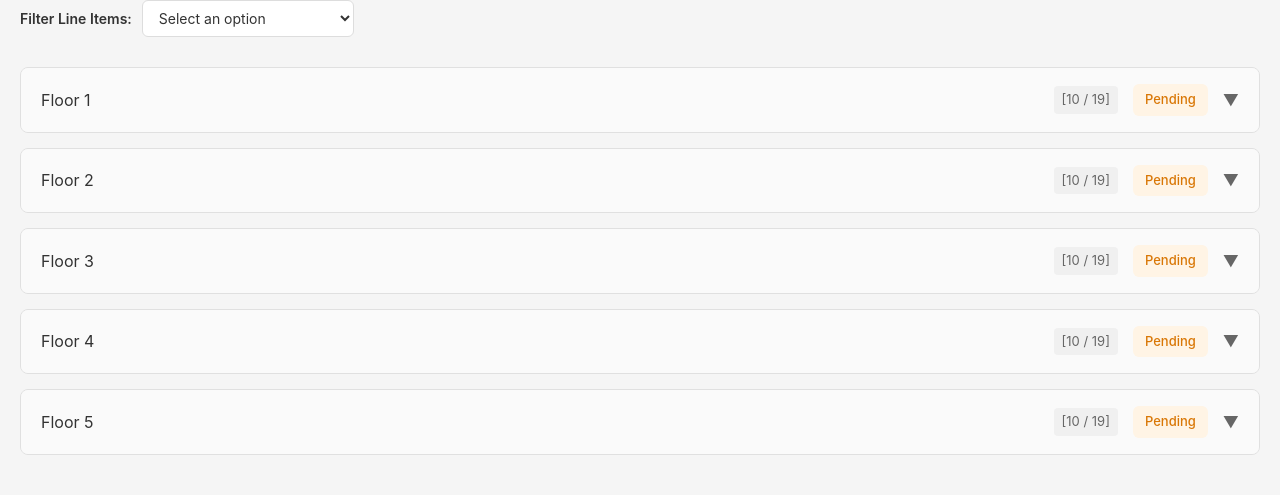
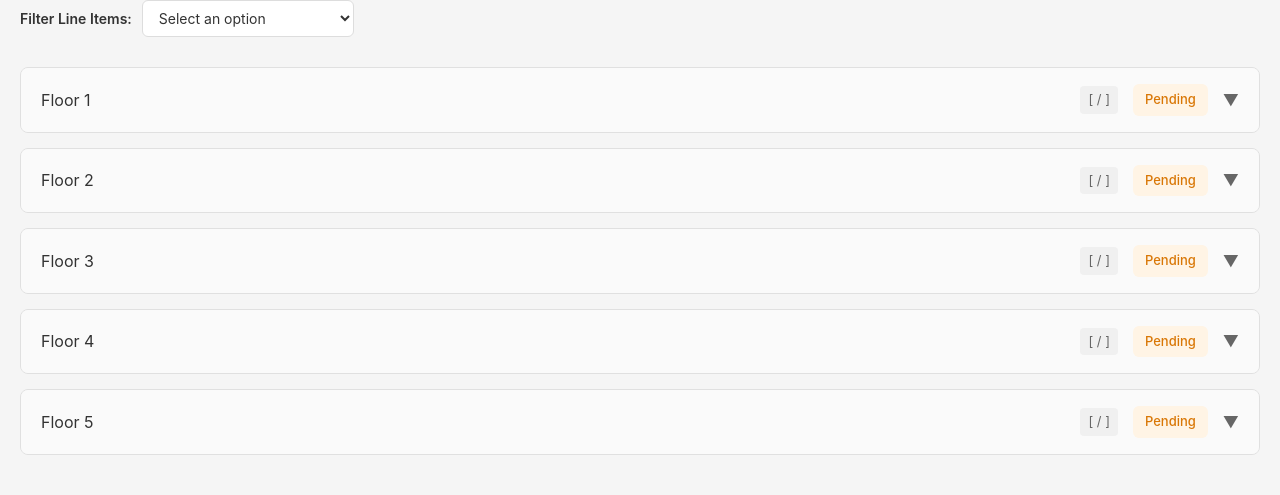
Before and after one commit to AnsariAffan007/construction-progress-tracker, a React (Vite) app: page / in a window 1280 px wide. Shown: the part 206-701 px from the top of the page. Built offline with nearby package versions, Linux system fonts and the light colour scheme.

Commit message:
card component accept total and completed items prop

```diff
--- a/src/components/common/progress-detail-head/index.tsx
+++ b/src/components/common/progress-detail-head/index.tsx
@@ -9,6 +9,8 @@ interface ProgressDetailHead {
   background?: boolean,
   checked: boolean,
   handleCheckedChange: () => void
+  totalItems: number;
+  completedItems: number;
 }
 
 const ProgressDetailHead = ({
@@ -18,7 +20,9 @@ const ProgressDetailHead = ({
   section,
   background,
   checked,
-  handleCheckedChange
+  handleCheckedChange,
+  totalItems,
+  completedItems
 }: ProgressDetailHead) => {
 
   const { editing } = useProgressContext()
@@ -47,7 +51,7 @@ const ProgressDetailHead = ({
 
       <div className='progress-info' style={{ cursor: "pointer" }}>
         <span className="progress-number">
-          [10 / 19]
+          [{completedItems} / {totalItems}]
         </span>
         <span className={`progress-status-badge ${itemStatus ? "completed" : "pending"}`}>
           {itemStatus ? "Completed" : "Pending"}
```
